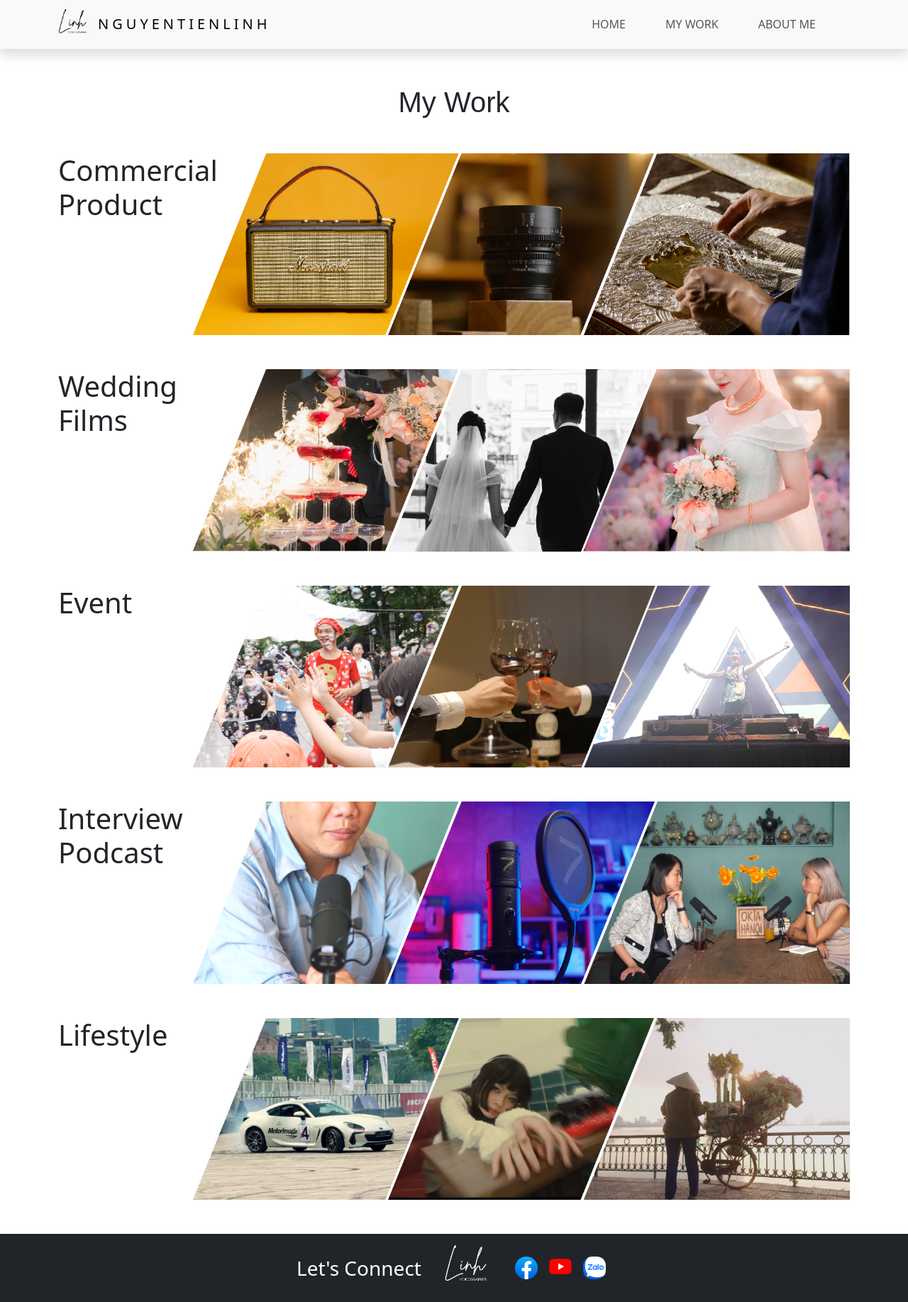
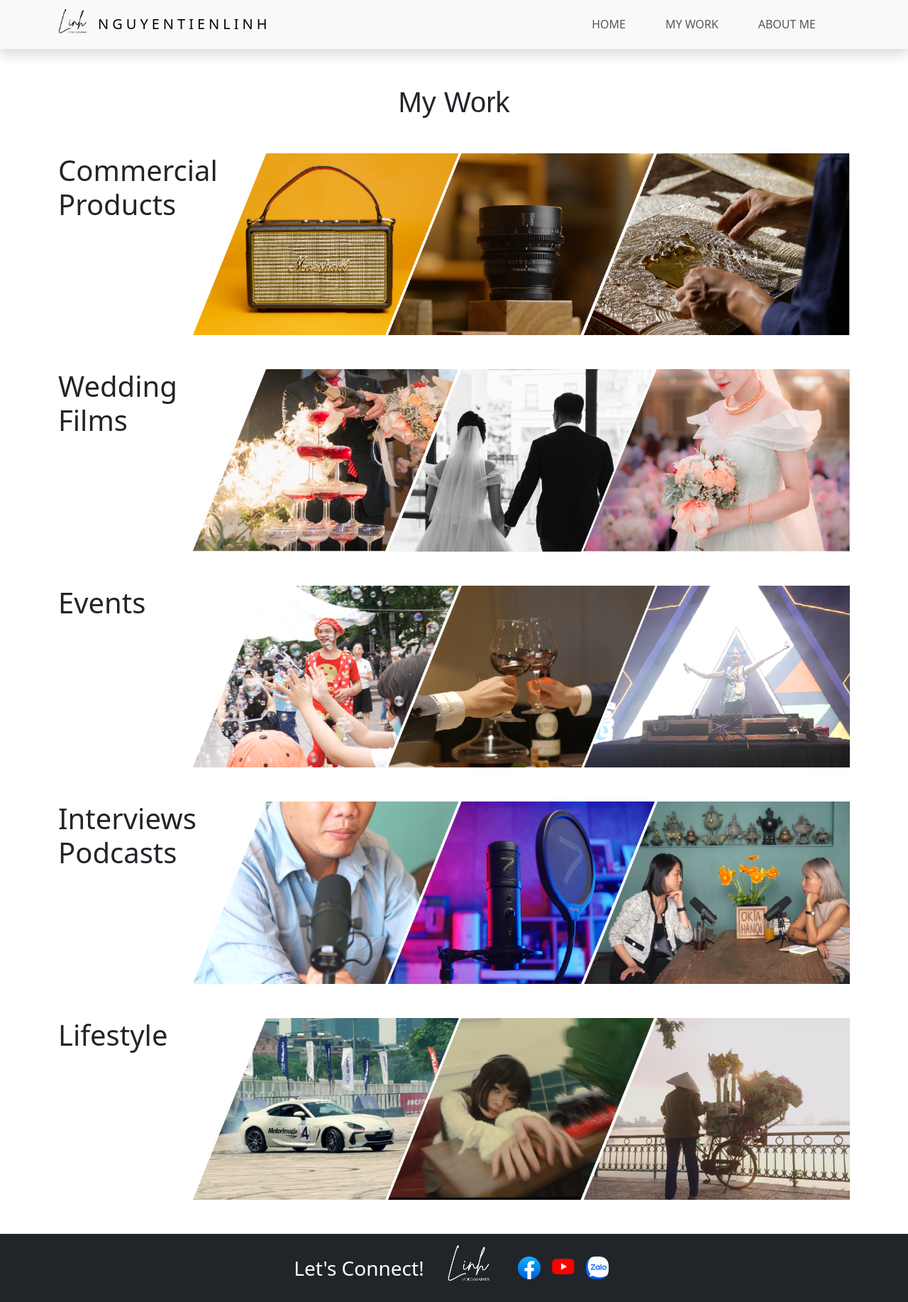
Before and after one commit to bquoc0411/ntinh-portfolio, a React (Vite) app: page /my-work in a window 1280 px wide. Shown: the whole page at 71% size. Built offline with nearby package versions, Linux system fonts and the light colour scheme; a web font is replaced by a local one.

Commit message:
fix: spelling error

```diff
--- a/src/App.jsx
+++ b/src/App.jsx
@@ -17,10 +17,10 @@ function App() {
             <Route path="/" element={<HomePage />} />
             <Route path="/my-work" element={<MyWork />} />
             <Route path="/about" element={<About />} />
-            <Route path="/my-work/wedding" element={<ProjectDetail data={WEDDINGFilMS} heading={'WEDDING FILM'}/>} />
-            <Route path="/my-work/interview-podcast" element={<ProjectDetail data={INTERVIEW} heading={'INTERVIEW & PODCAST'}/>} />
-            <Route path="/my-work/event" element={<ProjectDetail data={EVENT} heading={'EVENT'}/>} />
-            <Route path="/my-work/commercial" element={<ProjectDetail data={COMMERCIAL} heading={'COMMERCIAL PRODUCT'}/>} />
+            <Route path="/my-work/wedding" element={<ProjectDetail data={WEDDINGFilMS} heading={'WEDDING FILMS'}/>} />
+            <Route path="/my-work/interview-podcast" element={<ProjectDetail data={INTERVIEW} heading={'INTERVIEWS & PODCASTS'}/>} />
+            <Route path="/my-work/event" element={<ProjectDetail data={EVENT} heading={'EVENTS'}/>} />
+            <Route path="/my-work/commercial" element={<ProjectDetail data={COMMERCIAL} heading={'COMMERCIAL PRODUCTS'}/>} />
             <Route path="/my-work/lifestyle" element={<ProjectDetail data={LIFESTYLE} heading={'LIFESTYLE'}/>} />
           </Routes>
         </ScrollToTop>
--- a/src/components/Footer.jsx
+++ b/src/components/Footer.jsx
@@ -9,7 +9,7 @@ const Footer = () => {
     <footer className="bg-dark text-white mt-5">
       <div className="d-flex flex-md-row flex-column justify-content-center align-items-center pb-3">
         <div className="px-3 pt-0 pt-sm-3 order-md-1 order-2 fs-3">
-          Let's Connect
+          Let's Connect!
         </div>
         <div className="px-3 pt-3 order-md-2 order-1">
           <img src={logo} alt="" style={{ width: "60px" }} />
--- a/src/components/Profile.jsx
+++ b/src/components/Profile.jsx
@@ -16,7 +16,7 @@ const Profile = () => {
         </div>
         <div className="col-lg-6 d-flex flex-column justify-content-center">
           <div>
-            <p className={style.aboutText}>Hi, I'm Linh</p>
+            <p className={style.aboutText}>Hi, I'm Linh.</p>
             <p className={style.aboutText}>
               I'm a videographer based in Hanoi.
             </p>
--- a/src/components/Projects.jsx
+++ b/src/components/Projects.jsx
@@ -14,7 +14,7 @@ const Projects = () => {
         <div className={classNames("col-lg-2 col-3")}>
           <h1 className={classNames(style.title)}>
             <Link to={"/my-work/commercial"} className={style.textDeco}>
-              {"Commercial\nProduct"}
+              {"Commercial\nProducts"}
             </Link>
           </h1>
         </div>
@@ -44,7 +44,7 @@ const Projects = () => {
         <div className={classNames("col-lg-2 col-3")}>
           <h1 className={classNames(style.title)}>
             <Link to={"/my-work/event"} className={style.textDeco}>
-              {"Event"}
+              {"Events"}
             </Link>
           </h1>
         </div>
@@ -59,7 +59,7 @@ const Projects = () => {
         <div className={classNames("col-lg-2 col-3")}>
           <h1 className={classNames(style.title)}>
             <Link to={"/my-work/interview-podcast"} className={style.textDeco}>
-              {"Interview\nPodcast"}
+              {"Interviews\nPodcasts"}
             </Link>
           </h1>
         </div>
```
